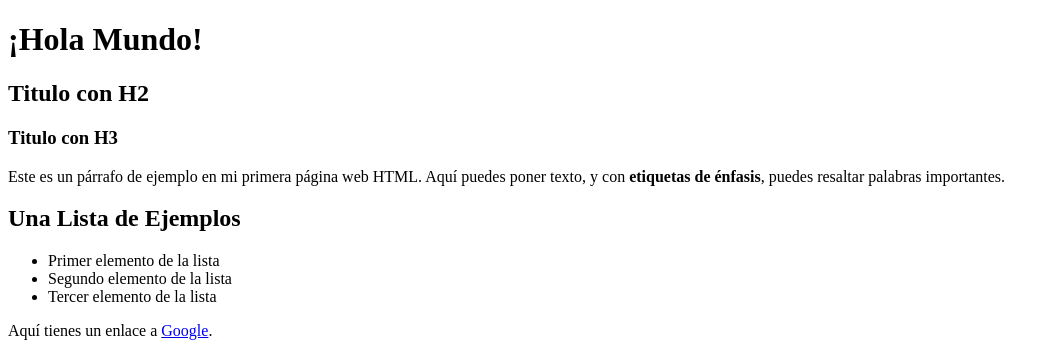
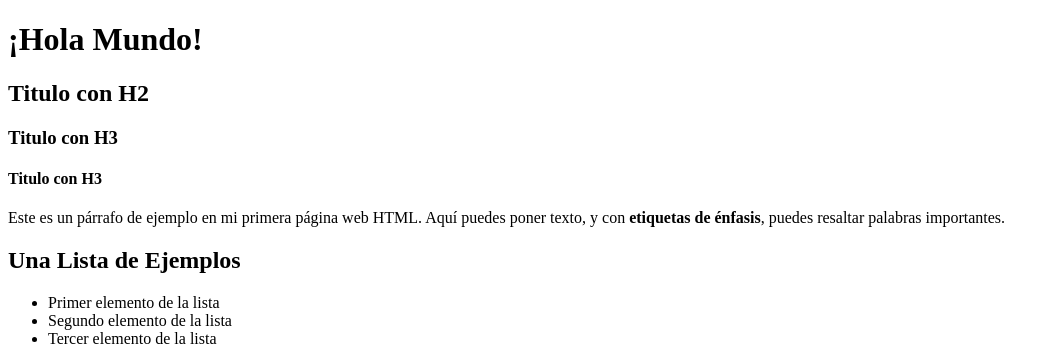
Before and after one commit to The-Eternauta/3F-Py-Initial, a plain HTML site: page index.html in a window 1280 px wide. Shown: the top 346 px of the page, without its empty margins (0-1059 px from the left). Drawn offline with Linux system fonts and the light colour scheme.

Commit message:
4to. commit

```diff
--- a/index.html
+++ b/index.html
@@ -10,6 +10,8 @@
     <h1>¡Hola Mundo!</h1>
 	    <h2>Titulo con H2</h2>
 		    <h3>Titulo con H3</h3>
+            		    <h4>Titulo con H3</h4>
+
 
     <p>
         Este es un párrafo de ejemplo en mi primera página web HTML.
```
